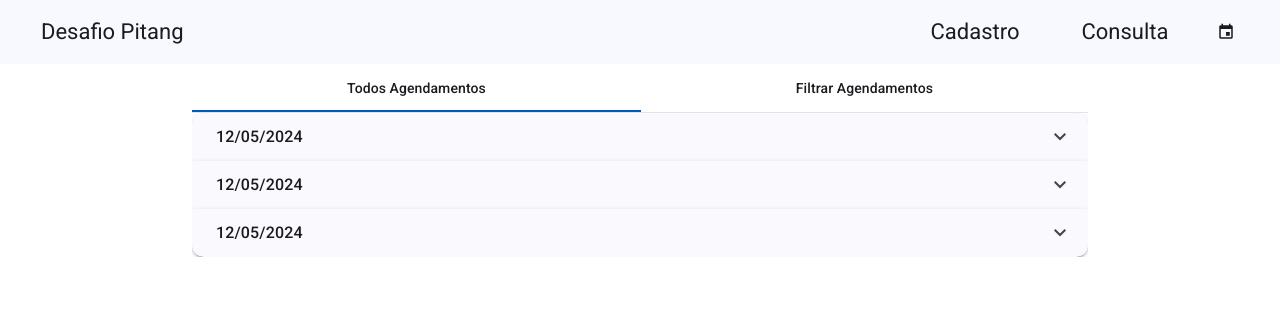
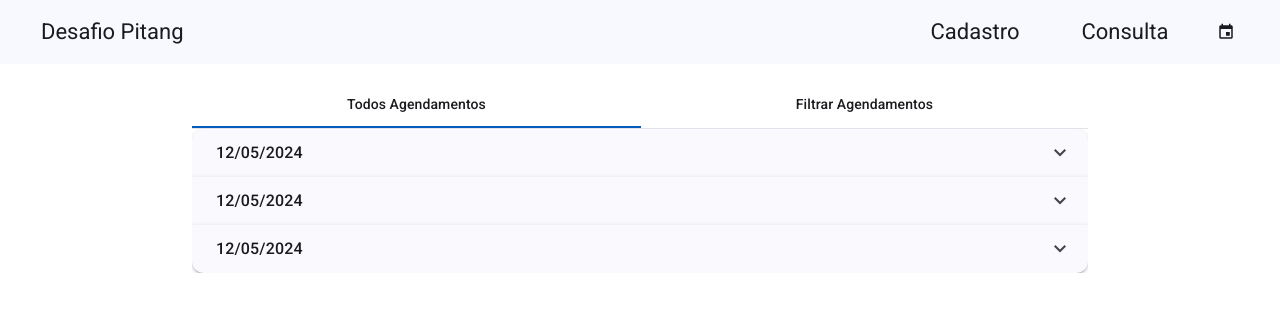
Before and after one commit to GuilOliveira/Desafio-Pitang-Frontend, an Angular app: page /consulta in a window 1280 px wide. Shown: the top 312 px of the page. Built offline with nearby package versions, Linux system fonts and the light colour scheme.

Commit message:
[feat] Adicionar filtro de busca

```diff
--- a/src/app/app.component.html
+++ b/src/app/app.component.html
@@ -1,2 +1,4 @@
 <app-header/>
-<router-outlet></router-outlet>
+<div class="page-container">
+    <router-outlet/>
+</div>
--- a/src/app/app.component.scss
+++ b/src/app/app.component.scss
@@ -0,0 +1,3 @@
+.page-container{
+    margin-top: 16px;
+}
```
